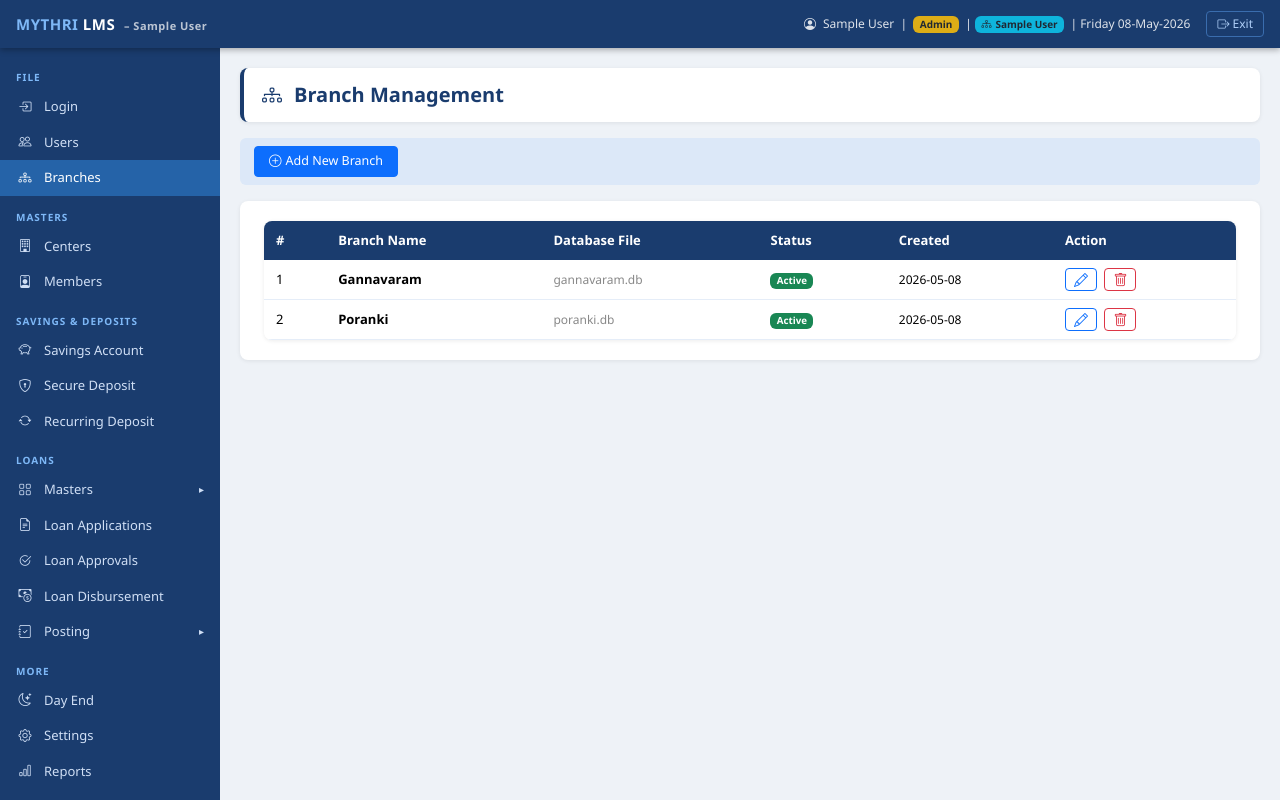
After one commit to NikhithaGottipati06/Mythri-Associates-LMS, a Flask app: page /branches in a window 1280 px wide. The commit adds this page. Run offline with Flask 3, Linux system fonts and the light colour scheme; the visitor is signed in with stand-in values (Sample User, id 1); data comes from the database, SQL or seed files in the repository.

Commit message:
Add multi-branch support with per-branch databases and branch selection on login
- Each branch gets its own SQLite database under branches/
- Login page: branch dropdown + logo image support
- Admin: Branch Management (add/edit/delete) via sidebar
- Topbar shows active branch name
- Seeds Poranki and Gannavaram branches on startup

Co-Authored-By: Claude Sonnet 4.6 <noreply@anthropic.com>

```diff
--- a/app.py
+++ b/app.py
@@ -1,10 +1,18 @@
 from flask import Flask, render_template, request, redirect, url_for, session, flash, jsonify
 from werkzeug.security import check_password_hash, generate_password_hash
-from database import get_db, init_db
+from database import get_master_db, get_branch_db, init_db, init_branch_db, BRANCHES_DIR
 from functools import wraps
 import os
 import json
+import sqlite3
 from datetime import datetime, timedelta
+
+def get_db():
+    """Return a connection to the current branch database."""
+    branch_db = session.get('branch_db')
+    if not branch_db:
+        return None
+    return get_branch_db(branch_db)
 
 app = Flask(__name__)
 app.secret_key = os.environ.get('SECRET_KEY', 'mythri-lms-secret-2024')
@@ -30,7 +38,7 @@ KYC_TYPES = ['Aadhaar Card', 'PAN Card', 'Voter ID', 'Driving Licence',
 def login_required(f):
     @wraps(f)
     def decorated(*args, **kwargs):
-        if 'user_id' not in session:
+        if 'user_id' not in session or 'branch_db' not in session:
             return redirect(url_for('login'))
         return f(*args, **kwargs)
     return decorated
@@ -60,30 +68,111 @@ def inject_now():
 
 @app.route('/', methods=['GET', 'POST'])
 def login():
-    if 'user_id' in session:
+    if 'user_id' in session and 'branch_db' in session:
         return redirect(url_for('dashboard'))
+    master = get_master_db()
+    branches = master.execute("SELECT id, name FROM branches WHERE active=1 ORDER BY name").fetchall()
+    master.close()
     error = None
     if request.method == 'POST':
-        login_name = request.form.get('login_name', '').strip()
-        password = request.form.get('password', '').strip()
-        db = get_db()
-        user = db.execute(
-            "SELECT * FROM users WHERE login_name=? AND active=1", (login_name,)
-        ).fetchone()
-        db.close()
-        if user and check_password_hash(user['password_hash'], password):
-            session['user_id'] = user['id']
-            session['role'] = user['role']
-            session['full_name'] = user['full_name']
-            session['login_name'] = user['login_name']
-            return redirect(url_for('dashboard'))
-        error = 'Invalid username or password.'
-    return render_template('login.html', error=error)
+        login_name  = request.form.get('login_name', '').strip()
+        password    = request.form.get('password', '').strip()
+        branch_id   = request.form.get('branch_id', '').strip()
+        if not branch_id:
+            error = 'Please select a branch.'
+        else:
+            master = get_master_db()
+            branch = master.execute(
+                "SELECT * FROM branches WHERE id=? AND active=1", (branch_id,)
+            ).fetchone()
+            master.close()
+            if not branch:
+                error = 'Invalid branch selected.'
+            else:
+                db   = get_branch_db(branch['db_path'])
+                user = db.execute(
+                    "SELECT * FROM users WHERE login_name=? AND active=1", (login_name,)
+                ).fetchone()
+                db.close()
+                if user and check_password_hash(user['password_hash'], password):
+                    session['user_id']    = user['id']
+                    session['role']       = user['role']
+                    session['full_name']  = user['full_name']
+                    session['login_name'] = user['login_name']
+                    session['branch_id']  = branch['id']
+                    session['branch_name']= branch['name']
+                    session['branch_db']  = branch['db_path']
+                    return redirect(url_for('dashboard'))
+                error = 'Invalid username or password.'
+    return render_template('login.html', error=error, branches=branches)
 
 @app.route('/logout')
 def logout():
     session.clear()
     return redirect(url_for('login'))
+
+# ── Branch management (Admin only) ────────────────────────────────────────────
+
+@app.route('/branches')
+@admin_required
+def branches_list():
+    master = get_master_db()
+    branches = master.execute("SELECT * FROM branches ORDER BY name").fetchall()
+    master.close()
+    return render_template('branches/list.html', branches=branches)
+
+@app.route('/branches/new', methods=['GET', 'POST'])
+@admin_required
+def branch_new():
+    if request.method == 'POST':
+        name = request.form.get('name', '').strip()
+        if not name:
+            flash('Branch name is required.', 'danger')
+            return render_template('branches/form.html', branch=None)
+        db_path = os.path.join(BRANCHES_DIR, f"{name.lower().replace(' ', '_')}.db")
+        master  = get_master_db()
+        try:
+            master.execute("INSERT INTO branches (name, db_path) VALUES (?, ?)", (name, db_path))
+            master.commit()
+            if not os.path.exists(db_path):
+                init_branch_db(db_path)
+            flash(f'Branch "{name}" created successfully.', 'success')
+        except Exception as e:
+            flash(f'Error: {e}', 'danger')
+        finally:
+            master.close()
+        return redirect(url_for('branches_list'))
+    return render_template('branches/form.html', branch=None)
+
+@app.route('/branches/<int:bid>/edit', methods=['GET', 'POST'])
+@admin_required
+def branch_edit(bid):
+    master = get_master_db()
+    branch = master.execute("SELECT * FROM branches WHERE id=?", (bid,)).fetchone()
+    if not branch:
+        master.close()
+        flash('Branch not found.', 'danger')
+        return redirect(url_for('branches_list'))
+    if request.method == 'POST':
+        name   = request.form.get('name', '').strip()
+        active = 1 if request.form.get('active') else 0
+        master.execute("UPDATE branches SET name=?, active=? WHERE id=?", (name, active, bid))
+        master.commit()
+        master.close()
+        flash('Branch updated.', 'success')
+        return redirect(url_for('branches_list'))
+    master.close()
+    return render_template('branches/form.html', branch=branch)
+
+@app.route('/branches/<int:bid>/delete', methods=['POST'])
+@admin_required
+def branch_delete(bid):
+    master = get_master_db()
+    master.execute("DELETE FROM branches WHERE id=?", (bid,))
+    master.commit()
+    master.close()
+    flash('Branch deleted.', 'success')
+    return redirect(url_for('branches_list'))
 
 @app.route('/dashboard')
 @login_required
--- a/templates/base.html
+++ b/templates/base.html
@@ -19,12 +19,15 @@
     <i class="bi bi-list"></i>
   </button>
   <a class="brand me-auto" href="{{ url_for('dashboard') }}">
-    <span>MYTHRI</span> LMS &nbsp;<small style="font-size:11px;opacity:.7;">– Vijayawada</small>
+    <span>MYTHRI</span> LMS &nbsp;<small style="font-size:11px;opacity:.7;">– {{ session.branch_name or 'Vijayawada' }}</small>
   </a>
   <span class="user-info me-3">
     <i class="bi bi-person-circle me-1"></i>
     {{ session.full_name }} &nbsp;|&nbsp;
     <span class="badge bg-warning text-dark" style="font-size:10px;">{{ session.role }}</span>
+    {% if session.branch_name %}
+    &nbsp;|&nbsp;<span class="badge bg-info text-dark" style="font-size:10px;"><i class="bi bi-diagram-3 me-1"></i>{{ session.branch_name }}</span>
+    {% endif %}
     &nbsp;| {{ now }}
   </span>
   <a href="{{ url_for('logout') }}" class="btn-logout"><i class="bi bi-box-arrow-right"></i> Exit</a>
@@ -39,6 +42,8 @@
   {% if session.role == 'Admin' %}
   <a class="nav-link {% if 'users' in request.endpoint %}active{% endif %}"
      href="{{ url_for('users_list') }}"><i class="bi bi-people"></i> Users</a>
+  <a class="nav-link {% if 'branch' in request.endpoint %}active{% endif %}"
+     href="{{ url_for('branches_list') }}"><i class="bi bi-diagram-3"></i> Branches</a>
   {% endif %}
 
   <!-- Masters -->
--- /dev/null
+++ b/templates/branches/list.html
@@ -0,0 +1,56 @@
+{% extends 'base.html' %}
+{% block title %}Branch Management{% endblock %}
+{% block content %}
+<div class="page-header">
+  <i class="bi bi-diagram-3" style="font-size:20px;color:#1a3c6e;"></i>
+  <h5>Branch Management</h5>
+</div>
+
+<div class="action-bar mb-3">
+  <a href="{{ url_for('branch_new') }}" class="btn btn-primary btn-sm">
+    <i class="bi bi-plus-circle me-1"></i>Add New Branch
+  </a>
+</div>
+
+<div class="form-card">
+  <div class="lms-table" style="margin:0;overflow-x:auto;">
+    <table class="table table-hover mb-0">
+      <thead>
+        <tr>
+          <th>#</th><th>Branch Name</th><th>Database File</th><th>Status</th><th>Created</th><th>Action</th>
+        </tr>
+      </thead>
+      <tbody>
+      {% for b in branches %}
+        <tr>
+          <td>{{ loop.index }}</td>
+          <td class="fw-semibold">{{ b.name }}</td>
+          <td style="font-size:12px;color:#888;">{{ b.db_path.split('\\')[-1] if '\\' in b.db_path else b.db_path.split('/')[-1] }}</td>
+          <td>
+            {% if b.active %}
+              <span class="badge bg-success">Active</span>
+            {% else %}
+              <span class="badge bg-secondary">Inactive</span>
+            {% endif %}
+          </td>
+          <td style="font-size:12px;">{{ b.created_at[:10] if b.created_at else '—' }}</td>
+          <td>
+            <a href="{{ url_for('branch_edit', bid=b.id) }}" class="btn btn-sm btn-outline-primary py-0 px-2 me-1" title="Edit">
+              <i class="bi bi-pencil"></i>
+            </a>
+            <form method="POST" action="{{ url_for('branch_delete', bid=b.id) }}" style="display:inline;"
+                  onsubmit="return confirm('Delete branch {{ b.name }}? This cannot be undone.')">
+              <button type="submit" class="btn btn-sm btn-outline-danger py-0 px-2" title="Delete">
+                <i class="bi bi-trash"></i>
+              </button>
+            </form>
+          </td>
+        </tr>
+      {% else %}
+        <tr><td colspan="6" class="text-center text-muted py-4">No branches found.</td></tr>
+      {% endfor %}
+      </tbody>
+    </table>
+  </div>
+</div>
+{% endblock %}
```
Also changed, not shown: database.py (+103 -49 lines), templates/branches/form.html (added, +33 -0 lines), templates/login.html (+16 -1 lines).
